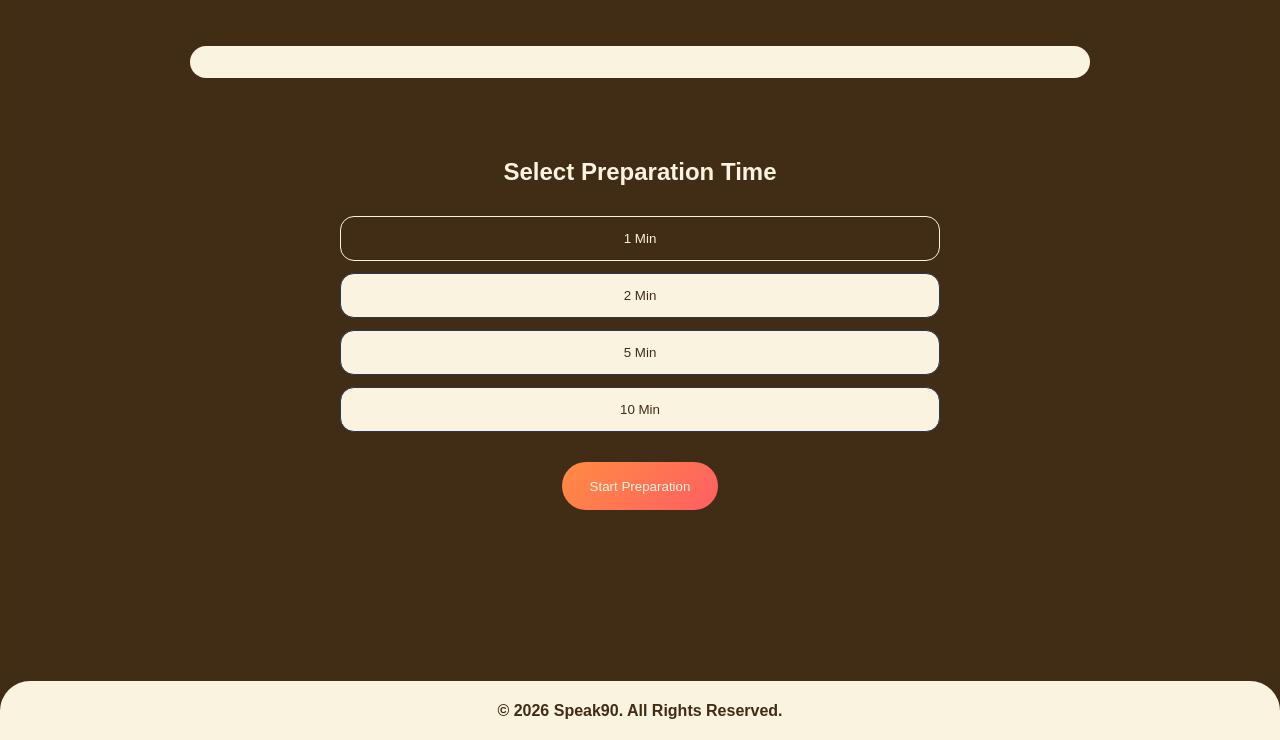
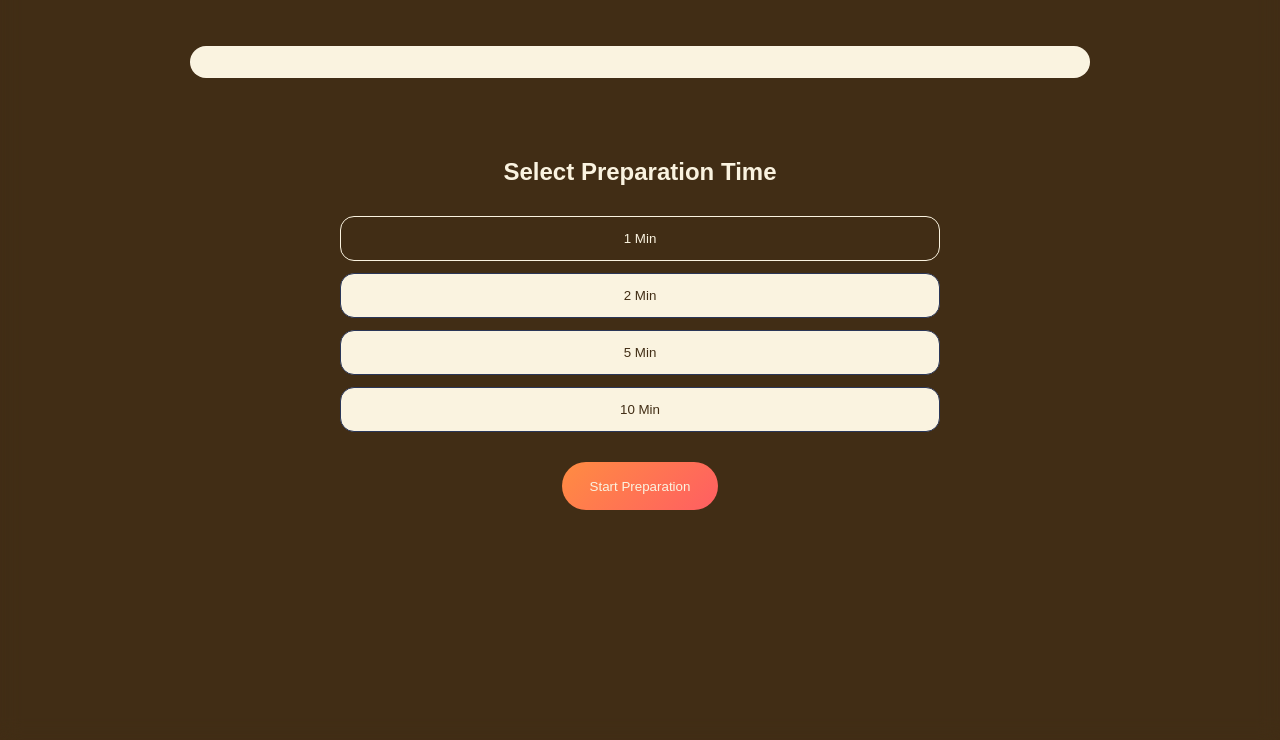
Before and after one commit to vishwajeetmishra4a/speak90, a plain HTML site: page assets/pages/prepare.html in a window 1280 px wide. Shown: the part 60-800 px from the top of the page. Drawn offline with Linux system fonts and the light colour scheme; a web font is replaced by a local one.

Commit message:
removed footer

```diff
--- a/assets/pages/prepare.html
+++ b/assets/pages/prepare.html
@@ -248,7 +248,7 @@
 </button> -->
 
      <!-- Footer -->
-    <footer class="footer">
+    <!-- <footer class="footer">
 
         <div class="footer-content">
             <p class="footer-copy">
@@ -256,7 +256,7 @@
             </p>
         </div>
 
-    </footer>
+    </footer> -->
 
 
     <!-- JavaScript -->
```
Also changed, not shown: assets/pages/speak.html (+2 -2 lines), index.html (+2 -2 lines).
